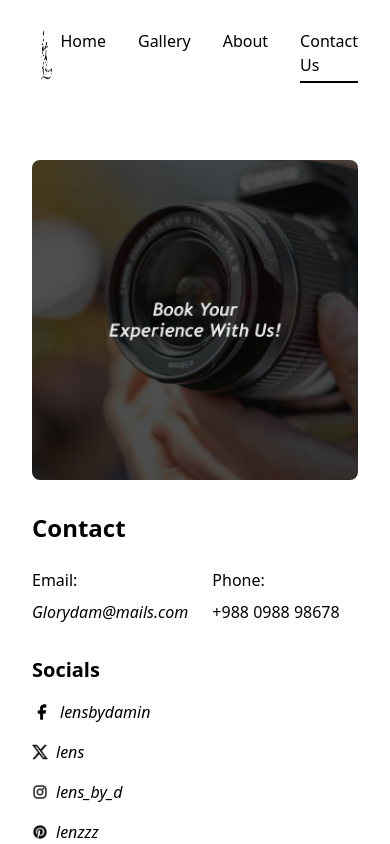
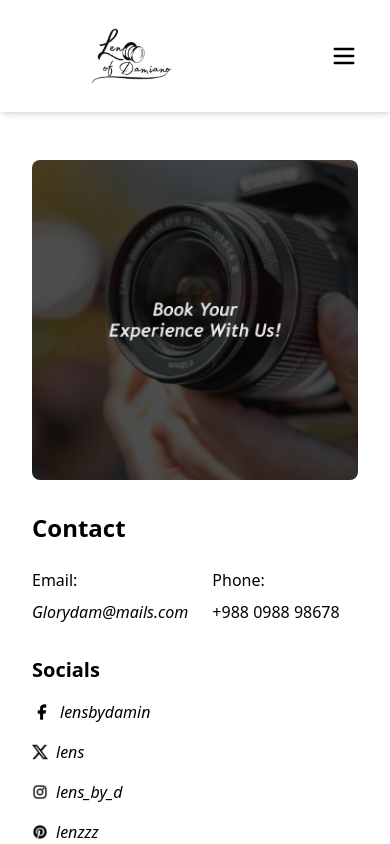
Before and after one commit to Udeme98/Lens, a React (Vite) app in the folder Frontend/: page /contact in a window 390 px wide. Shown: the top 844 px of the page. Built offline with nearby package versions, Linux system fonts and the light colour scheme.

Commit message:
Lens Website

```diff
--- a/Frontend/package.json
+++ b/Frontend/package.json
@@ -10,6 +10,7 @@
     "preview": "vite preview"
   },
   "dependencies": {
+    "lucide-react": "^0.525.0",
     "react": "^19.1.0",
     "react-dom": "^19.1.0",
     "react-router-dom": "^7.6.2"
--- a/Frontend/src/components/Header.jsx
+++ b/Frontend/src/components/Header.jsx
@@ -1,14 +1,19 @@
+import { useState } from "react";
 import { NavLink, Link } from "react-router-dom";
+import { Menu, X } from "lucide-react"; // optional, or use emoji/svg
 
 const Header = () => {
+  const [isOpen, setIsOpen] = useState(false);
+
   const getLinkClass = ({ isActive }) =>
     isActive
       ? "text-black font-medium border-b-2 border-black pb-1"
       : "text-black font-medium hover:text-gray-600 pb-1";
 
   return (
-    <header className="bg-white py-6 px-8">
+    <header className="bg-white py-6 px-8 shadow-md">
       <div className="max-w-7xl mx-auto flex items-center justify-between">
+        {/* Logo */}
         <Link to="/" className="flex items-center">
           <img
             src="/images/logo.png"
@@ -16,7 +21,9 @@ const Header = () => {
             className="h-16 w-auto"
           />
         </Link>
-        <nav className="flex space-x-8">
+
+        {/* Desktop Nav */}
+        <nav className="hidden md:flex space-x-8">
           <NavLink to="/" className={getLinkClass}>
             Home
           </NavLink>
@@ -30,7 +37,50 @@ const Header = () => {
             Contact Us
           </NavLink>
         </nav>
+
+        {/* Hamburger Icon (Mobile only) */}
+        <button
+          className="md:hidden text-black"
+          onClick={() => setIsOpen(!isOpen)}
+          aria-label="Toggle menu"
+        >
+          {isOpen ? <X size={28} /> : <Menu size={28} />}
+        </button>
       </div>
+
+      {/* Mobile Menu */}
+      {isOpen && (
+        <div className="md:hidden mt-4 px-8 flex flex-col space-y-4">
+          <NavLink
+            to="/"
+            className={getLinkClass}
+            onClick={() => setIsOpen(false)}
+          >
+            Home
+          </NavLink>
+          <NavLink
+            to="/gallery"
+            className={getLinkClass}
+            onClick={() => setIsOpen(false)}
+          >
+            Gallery
+          </NavLink>
+          <NavLink
+            to="/about"
+            className={getLinkClass}
+            onClick={() => setIsOpen(false)}
+          >
+            About
+          </NavLink>
+          <NavLink
+            to="/contact"
+            className={getLinkClass}
+            onClick={() => setIsOpen(false)}
+          >
+            Contact Us
+          </NavLink>
+        </div>
+      )}
     </header>
   );
 };
```
Also changed, not shown: 1 other file (tests, documents, lock files or other folders).
